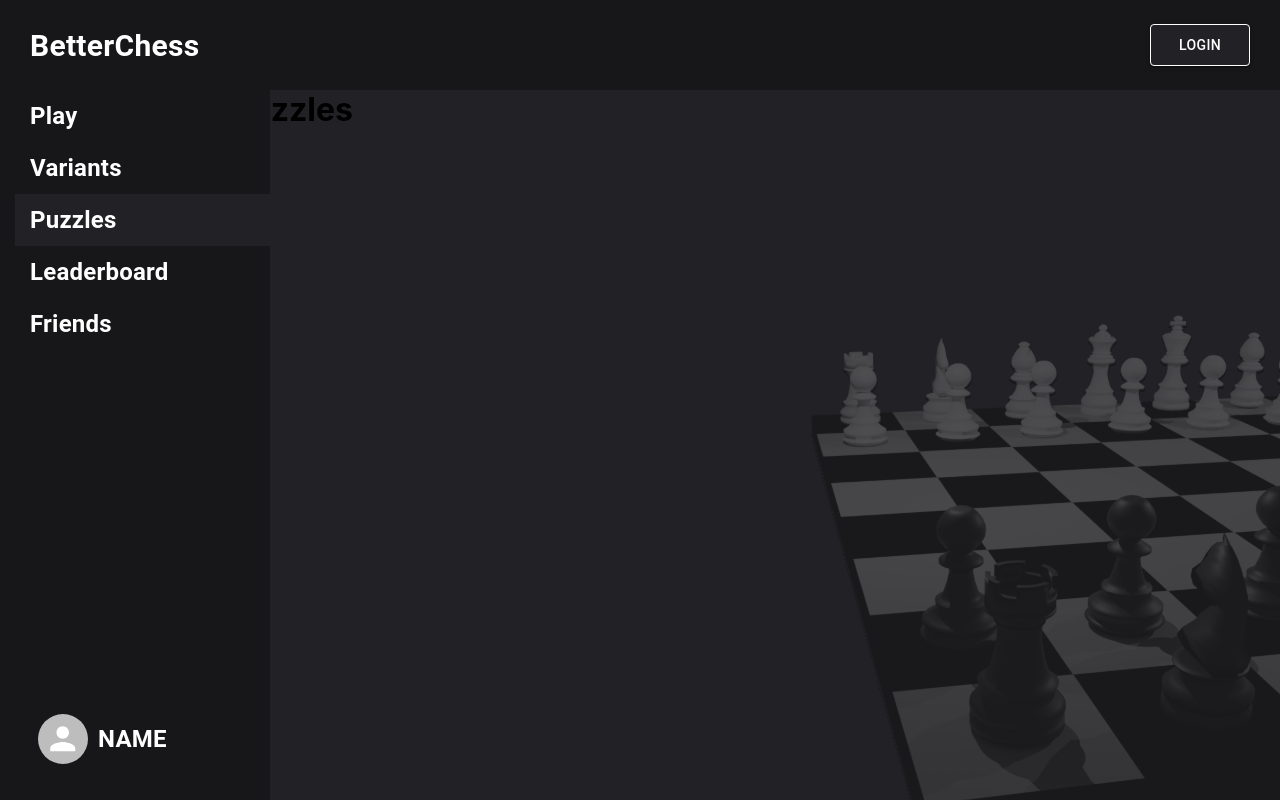
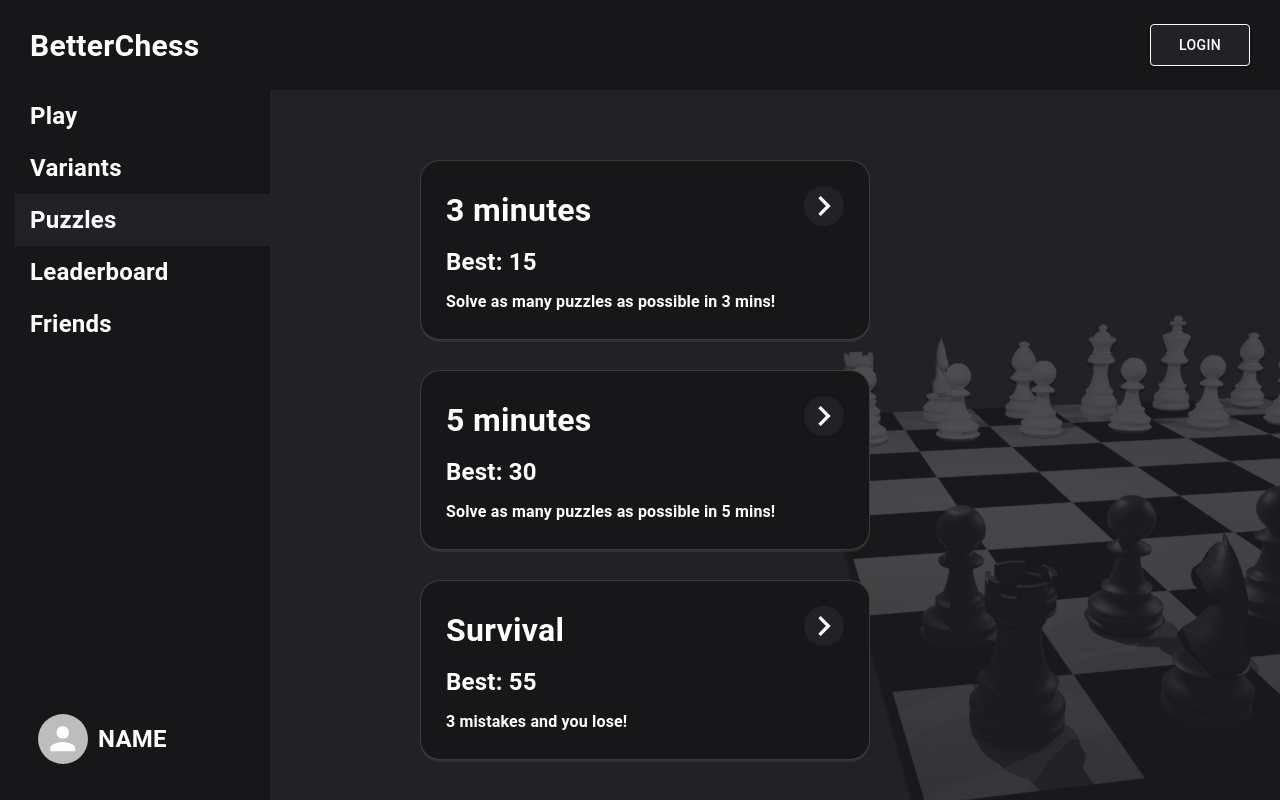
Before and after one commit to YashKorla/BetterChess, a React (Create React App) app in the folder FE/: page /puzzles in a window 1280 px wide. Built offline with nearby package versions, Linux system fonts and the light colour scheme.

Commit message:
completed play and puzzle page

```diff
--- a/FE/src/pages/Play.tsx
+++ b/FE/src/pages/Play.tsx
@@ -1,9 +1,67 @@
 import React from 'react';
 import Typography from '@mui/material/Typography';
+import { Box } from '@mui/material';
+import styled from '@emotion/styled';
+import theme from '../theme';
+
+import { useTheme } from '@emotion/react';
+
+const FormatBox =styled(Box)({
+    backgroundColor:`${theme.palette.primary.main}`,
+    margin:'0px 0 30px 150px',
+    padding:'20px',
+    borderRadius:'20px',
+    border:'solid 1px #5E5E5E87',
+    width:'450px',
+    height:'180px',
+    boxShadow:'0px 2px #5E5E5E40',
+    [theme.breakpoints.up('laptop')]: {
+        margin:'0px 0 30px 150px',
+        width:'530px',
+        height:'200px',
+        padding:'25px',
+    },
+
+
+})
+const FormatText =styled(Typography)({
+    color:'white',
+    fontSize:'32px',
+    fontWeight:700,
+    [theme.breakpoints.up('laptop')]: {
+        fontSize:'36x',
+    },
+})
+const FormatDesc =styled(Typography)({
+    color:'white',
+    fontSize:'16px',
+    fontWeight:700,
+    [theme.breakpoints.up('laptop')]: {
+        fontSize:'18px',
+    },
+})
+const MainBox=styled(Box)({
+    padding:'70px 0 0 40px',[theme.breakpoints.up('laptop')]: {padding:'100px'}
+})
+
 
 const Play = ()=>{
+    const theme= useTheme()
     return(
-        <h1>Play</h1>
+        <MainBox>
+            <FormatBox>
+                <FormatText>Online</FormatText>
+                <FormatDesc>Lorem ipsum dolor sit amet, consectetur adipiscing elit. In consequat ornare elit, hendrerit gravida velit molestie luctus. Nunc semper neque.</FormatDesc>
+            </FormatBox>
+            <FormatBox>
+                <FormatText>vs Computer</FormatText>
+                <FormatDesc>Lorem ipsum dolor sit amet, consectetur adipiscing elit. In consequat ornare elit, hendrerit gravida velit molestie luctus. Nunc semper neque.</FormatDesc>
+            </FormatBox>
+            <FormatBox>
+                <FormatText>vs AI</FormatText>
+                <FormatDesc>Lorem ipsum dolor sit amet, consectetur adipiscing elit. In consequat ornare elit, hendrerit gravida velit molestie luctus. Nunc semper neque.</FormatDesc>
+            </FormatBox>
+        </MainBox>
     )
 }
 export default Play;
--- a/FE/src/pages/Puzzles.tsx
+++ b/FE/src/pages/Puzzles.tsx
@@ -1,8 +1,101 @@
 import React from 'react';
+import Typography from '@mui/material/Typography';
+import { Box } from '@mui/material';
+import styled from '@emotion/styled';
+import theme from '../theme';
+import KeyboardArrowRightOutlinedIcon from '@mui/icons-material/KeyboardArrowRightOutlined';
 
+const FormatBox =styled(Box)({
+    backgroundColor:`${theme.palette.primary.main}`,
+    margin:'0px 0 30px 150px',
+    padding:'25px',
+    borderRadius:'20px',
+    border:'solid 1px #5E5E5E87',
+    width:'450px',
+    height:'180px',
+    boxShadow:'0px 2px #5E5E5E40',
+    display:'flex',
+    flexDirection:'column',
+    justifyContent: 'space-between',
+
+    [theme.breakpoints.up('laptop')]: {
+        margin:'0px 0 30px 150px',
+        width:'530px',
+        height:'200px',
+        padding:'25px',
+
+    },
+
+})
+const FormatHeader =styled(Typography)({
+    color:'white',
+    fontSize:'32px',
+    fontWeight:700,
+    [theme.breakpoints.up('laptop')]: {
+        fontSize:'36x',
+    },
+})
+const Formatbest =styled(Typography)({
+    color:'white',
+    fontSize:'24px',
+    fontWeight:700,
+    [theme.breakpoints.up('laptop')]: {
+        fontSize:'18px',
+    },
+})
+const Formatdesc =styled(Typography)({
+    color:'white',
+    fontSize:'16px',
+    fontWeight:700,
+    bottom:'10px',
+    [theme.breakpoints.up('laptop')]: {
+        fontSize:'18px',
+    },
+})
+const MainBox=styled(Box)({
+    padding:'70px 0 0 40px',[theme.breakpoints.up('laptop')]: {padding:'100px'}
+})
+
+const IconStyled=styled(KeyboardArrowRightOutlinedIcon )({
+    color:'white',
+    width:'40px',
+    height:'40px',
+    backgroundColor:`${theme.palette.primary.light}`,
+    borderRadius:'80px'
+
+
+})
 const Puzzles = ()=>{
     return(
-        <h1>Puzzles</h1>
+
+        <MainBox>
+            <FormatBox>
+                <Box sx={{display:'flex',justifyContent: 'space-between',}}>
+                <FormatHeader>3 minutes</FormatHeader>
+                <IconStyled></IconStyled>
+                </Box>
+                <Formatbest>Best: 15</Formatbest>
+                <Formatdesc>Solve as many puzzles as possible in 3 mins!</Formatdesc>
+            </FormatBox>
+            <FormatBox>
+                <Box sx={{display:'flex',justifyContent: 'space-between',}}>
+                    <FormatHeader>5 minutes</FormatHeader>
+                    <IconStyled></IconStyled>
+                </Box>
+                <Formatbest>Best: 30</Formatbest>
+                <Formatdesc>Solve as many puzzles as possible in 5 mins!</Formatdesc>
+            </FormatBox>
+            <FormatBox>
+                <Box sx={{display:'flex',justifyContent: 'space-between',}}>
+                    <FormatHeader>Survival</FormatHeader>
+                    <IconStyled></IconStyled>
+                </Box>
+                <Formatbest>Best: 55</Formatbest>
+                <Formatdesc>3 mistakes and you lose!</Formatdesc>
+            </FormatBox>
+
+        </MainBox>
+
     )
 }
 export default Puzzles;
```
